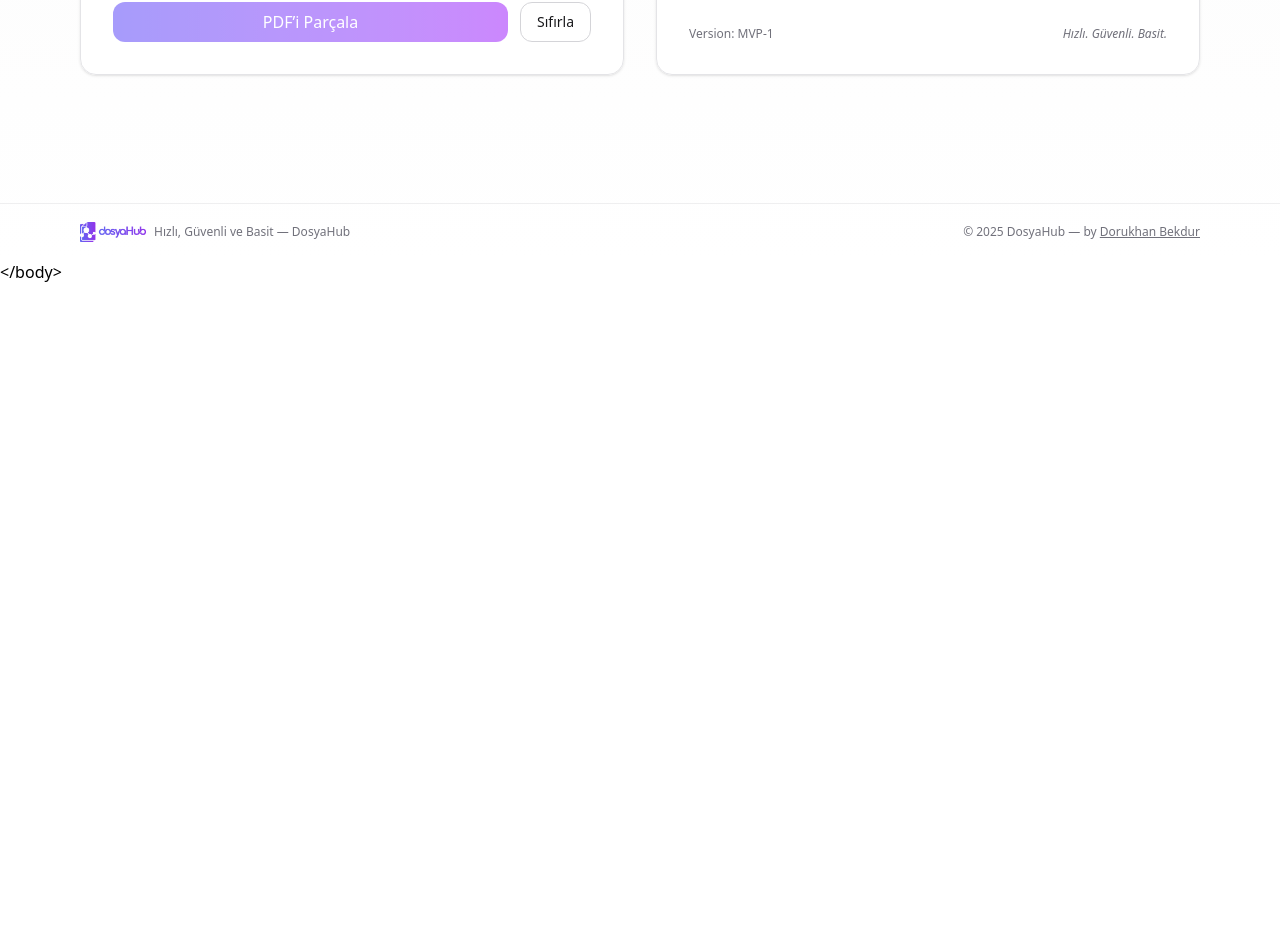
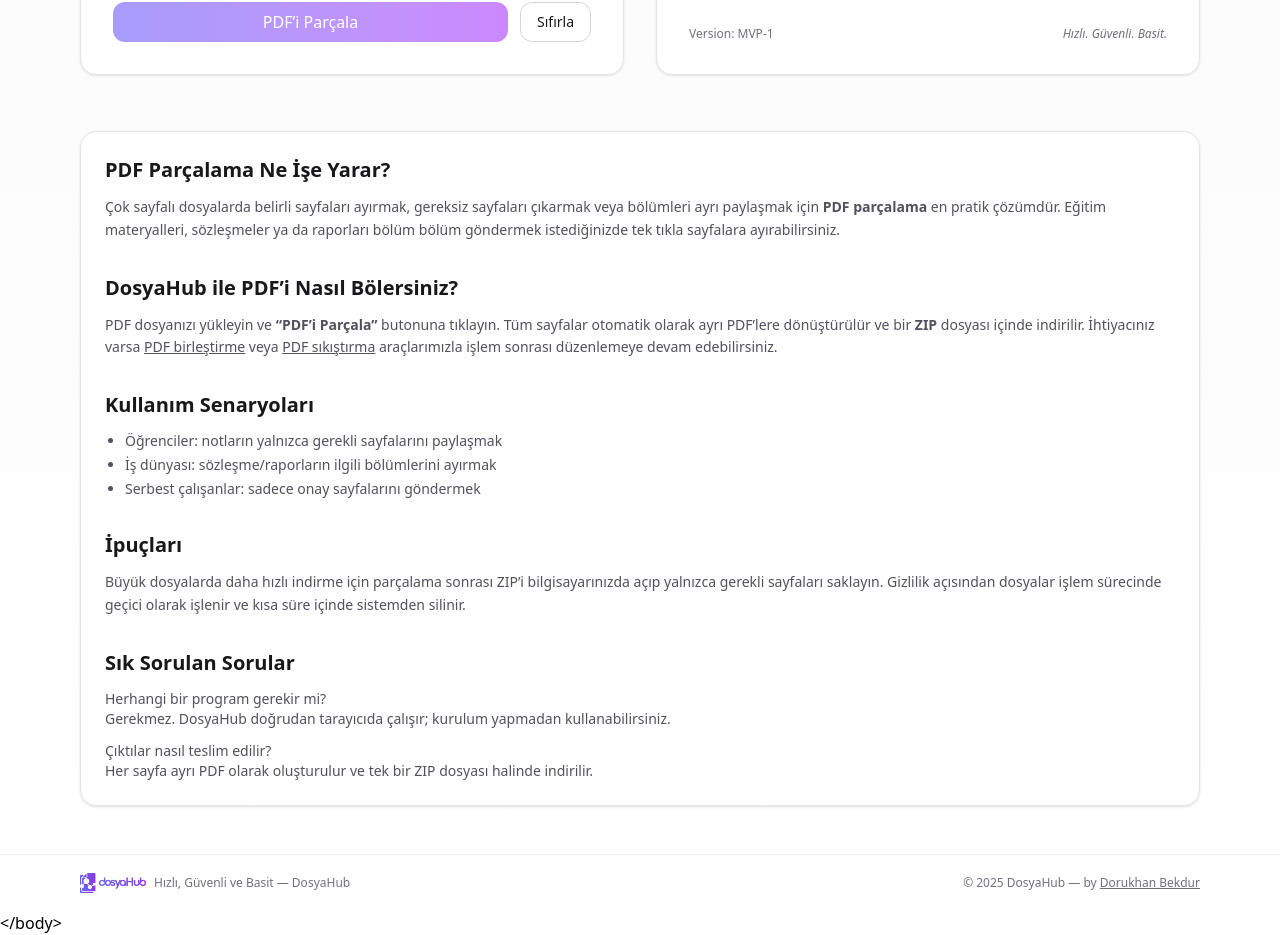
Before and after one commit to DorukhanBekdur/dosyahub, a React (Vite) app in the folder web/: page /split-pdf in a window 1280 px wide. Shown: the part 540-1475 px from the top of the page. Before the commit the page ends 824 px from the top, so only its background shows below. Built offline with nearby package versions, Linux system fonts and the light colour scheme; no server answers.

Commit message:
Fix SplitPage imports and add SEO meta + content block

```diff
--- a/web/src/pages/SplitPage.jsx
+++ b/web/src/pages/SplitPage.jsx
@@ -1,11 +1,180 @@
+import { Helmet } from "react-helmet-async";
 import SplitPdfCard from "../components/features/SplitPdfCard";
 import InfoCard from "../components/features/InfoCard";
 
+const CANONICAL = "https://www.dosyahub.com/split-pdf";
+
 export default function SplitPage() {
+  const appLd = {
+    "@context": "https://schema.org",
+    "@type": "WebApplication",
+    name: "DosyaHub PDF Parçalama",
+    url: CANONICAL,
+    applicationCategory: "UtilitiesApplication",
+    operatingSystem: "Web",
+    aggregateRating: {
+      "@type": "AggregateRating",
+      ratingValue: "4.9",
+      ratingCount: "41",
+    },
+  };
+
+  const breadcrumbLd = {
+    "@context": "https://schema.org",
+    "@type": "BreadcrumbList",
+    itemListElement: [
+      {
+        "@type": "ListItem",
+        position: 1,
+        name: "Ana Sayfa",
+        item: "https://www.dosyahub.com/",
+      },
+      {
+        "@type": "ListItem",
+        position: 2,
+        name: "PDF Parçalama",
+        item: CANONICAL,
+      },
+    ],
+  };
+
+  const faqLd = {
+    "@context": "https://schema.org",
+    "@type": "FAQPage",
+    mainEntity: [
+      {
+        "@type": "Question",
+        name: "PDF nasıl sayfalara bölünür?",
+        acceptedAnswer: {
+          "@type": "Answer",
+          text: "PDF dosyanızı yükleyin, ardından 'PDF’i Parçala' butonuna tıklayın. Tüm sayfalar ZIP içinde ayrı PDF'ler olarak iner.",
+        },
+      },
+      {
+        "@type": "Question",
+        name: "Dosyalarım güvende mi?",
+        acceptedAnswer: {
+          "@type": "Answer",
+          text: "Dosyalar yalnızca işlem sırasında işlenir ve kısa süre içinde sistemden silinir.",
+        },
+      },
+    ],
+  };
+
   return (
-    <section className="grid md:grid-cols-2 gap-6 md:gap-8">
-      <SplitPdfCard />
-      <InfoCard />
-    </section>
+    <>
+      <Helmet>
+        <title>PDF Parçalama | DosyaHub</title>
+        <meta
+          name="description"
+          content="PDF dosyalarını sayfalara bölün. DosyaHub PDF Parçalama aracı ile tüm sayfaları tek tıkla ayırın veya ZIP olarak indirin. Hızlı, güvenli, ücretsiz."
+        />
+        <link rel="canonical" href={CANONICAL} />
+        <link rel="alternate" hrefLang="tr" href={CANONICAL} />
+
+        <meta property="og:type" content="website" />
+        <meta property="og:title" content="PDF Parçalama | DosyaHub" />
+        <meta
+          property="og:description"
+          content="PDF dosyalarını saniyeler içinde sayfalara bölün. Hızlı, güvenli, ücretsiz."
+        />
+        <meta property="og:url" content={CANONICAL} />
+        <meta property="og:site_name" content="DosyaHub" />
+        <meta
+          property="og:image"
+          content="https://www.dosyahub.com/og/split-pdf.png"
+        />
+        <meta property="og:image:width" content="1200" />
+        <meta property="og:image:height" content="630" />
+        <meta name="twitter:card" content="summary_large_image" />
+        <meta name="twitter:title" content="PDF Parçalama | DosyaHub" />
+        <meta
+          name="twitter:description"
+          content="PDF dosyalarını hızlıca sayfalara bölün. Ücretsiz DosyaHub aracı."
+        />
+        <meta
+          name="twitter:image"
+          content="https://www.dosyahub.com/og/split-pdf.png"
+        />
+
+        <script type="application/ld+json">{JSON.stringify(appLd)}</script>
+        <script type="application/ld+json">
+          {JSON.stringify(breadcrumbLd)}
+        </script>
+        <script type="application/ld+json">{JSON.stringify(faqLd)}</script>
+      </Helmet>
+
+      <section className="grid md:grid-cols-2 gap-6 md:gap-8">
+        <SplitPdfCard />
+        <InfoCard />
+
+        <div className="md:col-span-2 mt-6 p-6 rounded-2xl border border-zinc-200 dark:border-zinc-800 bg-white/70 dark:bg-zinc-900/70 shadow-sm">
+          <h2 className="text-xl font-semibold mb-3">
+            PDF Parçalama Ne İşe Yarar?
+          </h2>
+          <p className="text-sm text-zinc-600 dark:text-zinc-400 leading-relaxed">
+            Çok sayfalı dosyalarda belirli sayfaları ayırmak, gereksiz sayfaları
+            çıkarmak veya bölümleri ayrı paylaşmak için{" "}
+            <strong>PDF parçalama</strong> en pratik çözümdür. Eğitim
+            materyalleri, sözleşmeler ya da raporları bölüm bölüm göndermek
+            istediğinizde tek tıkla sayfalara ayırabilirsiniz.
+          </p>
+
+          <h2 className="text-xl font-semibold mt-8 mb-3">
+            DosyaHub ile PDF’i Nasıl Bölersiniz?
+          </h2>
+          <p className="text-sm text-zinc-600 dark:text-zinc-400 leading-relaxed">
+            PDF dosyanızı yükleyin ve <strong>“PDF’i Parçala”</strong> butonuna
+            tıklayın. Tüm sayfalar otomatik olarak ayrı PDF’lere dönüştürülür ve
+            bir <strong>ZIP</strong> dosyası içinde indirilir. İhtiyacınız varsa{" "}
+            <a href="/merge-pdf" className="underline hover:opacity-80">
+              PDF birleştirme
+            </a>{" "}
+            veya{" "}
+            <a href="/compress-pdf" className="underline hover:opacity-80">
+              PDF sıkıştırma
+            </a>{" "}
+            araçlarımızla işlem sonrası düzenlemeye devam edebilirsiniz.
+          </p>
+
+          <h2 className="text-xl font-semibold mt-8 mb-3">
+            Kullanım Senaryoları
+          </h2>
+          <ul className="list-disc pl-5 space-y-1 text-sm text-zinc-600 dark:text-zinc-400">
+            <li>Öğrenciler: notların yalnızca gerekli sayfalarını paylaşmak</li>
+            <li>İş dünyası: sözleşme/raporların ilgili bölümlerini ayırmak</li>
+            <li>Serbest çalışanlar: sadece onay sayfalarını göndermek</li>
+          </ul>
+
+          <h2 className="text-xl font-semibold mt-8 mb-3">İpuçları</h2>
+          <p className="text-sm text-zinc-600 dark:text-zinc-400 leading-relaxed">
+            Büyük dosyalarda daha hızlı indirme için parçalama sonrası ZIP’i
+            bilgisayarınızda açıp yalnızca gerekli sayfaları saklayın. Gizlilik
+            açısından dosyalar işlem sürecinde geçici olarak işlenir ve kısa
+            süre içinde sistemden silinir.
+          </p>
+
+          <h2 className="text-xl font-semibold mt-8 mb-3">
+            Sık Sorulan Sorular
+          </h2>
+          <div className="space-y-3 text-sm text-zinc-600 dark:text-zinc-400">
+            <div>
+              <p className="font-medium">Herhangi bir program gerekir mi?</p>
+              <p>
+                Gerekmez. DosyaHub doğrudan tarayıcıda çalışır; kurulum yapmadan
+                kullanabilirsiniz.
+              </p>
+            </div>
+            <div>
+              <p className="font-medium">Çıktılar nasıl teslim edilir?</p>
+              <p>
+                Her sayfa ayrı PDF olarak oluşturulur ve tek bir ZIP dosyası
+                halinde indirilir.
+              </p>
+            </div>
+          </div>
+        </div>
+      </section>
+    </>
   );
 }
```
